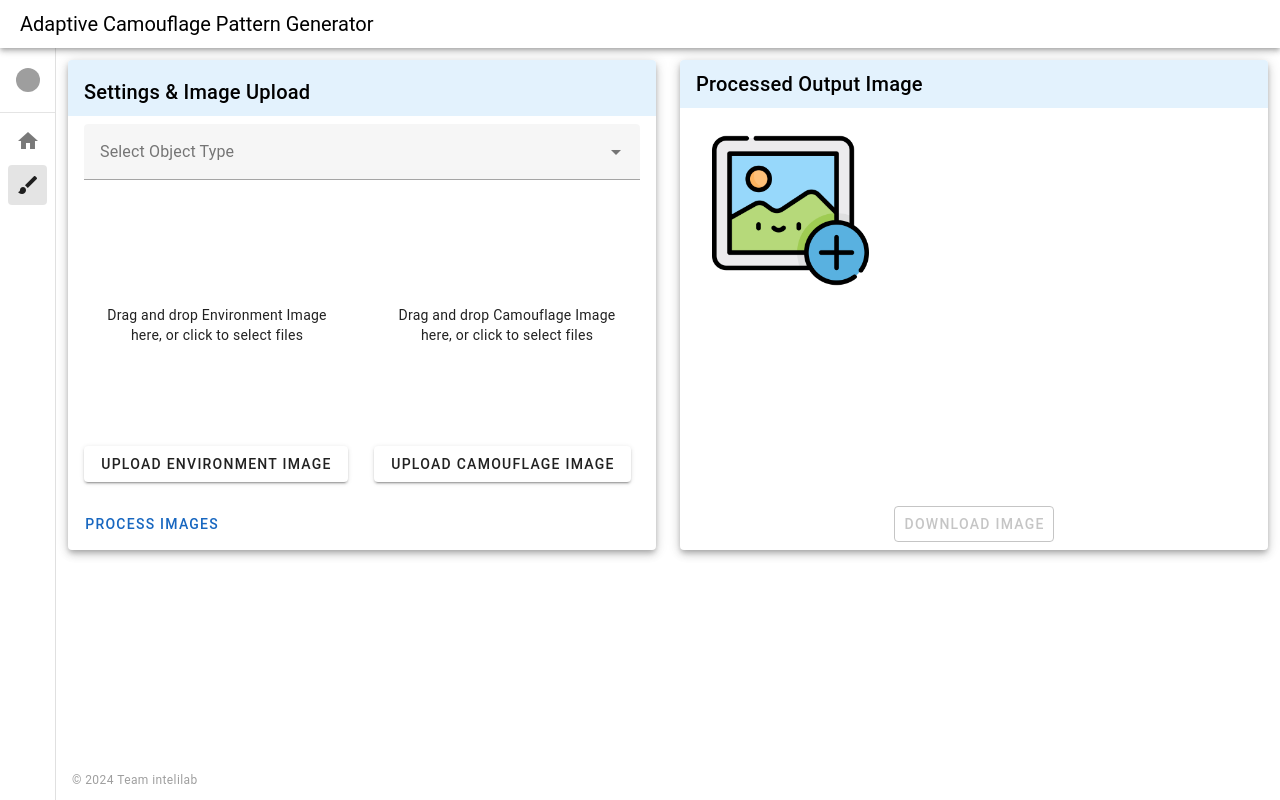
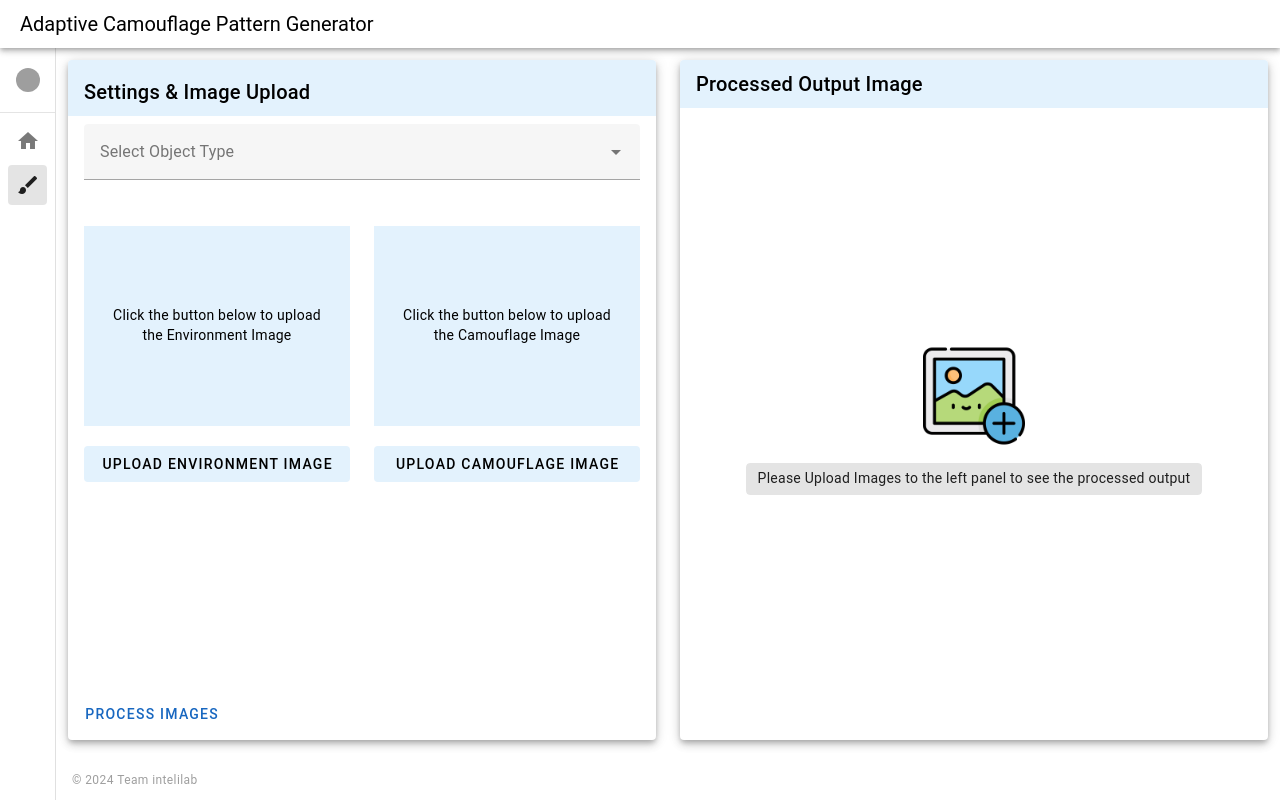
Before and after one commit to ncj1997/cgrz-frontend, a Vue app: page /apply-pattern in a window 1280 px wide. Built offline with nearby package versions, Linux system fonts and the light colour scheme; grey boxes are pictures that could not be loaded.

Commit message:
ui enhancements

```diff
--- a/src/components/ProcessedYoloImage.vue
+++ b/src/components/ProcessedYoloImage.vue
@@ -2,57 +2,68 @@
   <v-card elevation="5" class="processed-image-card">
     <v-card-title class="bg-blue-lighten-5 mb-2">Processed Output Image</v-card-title>
 
-    <v-card-text class="text-center">
+    <v-card-text class="d-flex justify-center align-center">
       <v-container>
-        <v-row justify="center">
-          <v-col cols="12" class="text-center">
+        <v-row>
+          <v-col>
             <!-- Loading Indicator -->
-            <v-container v-if="loading">
+            <v-container class="d-flex justify-center align-center" v-if="loading">
+              <v-row class="text-center">
+                <v-col class="text-center">
+                  <!-- Using v-img to display the GIF -->
+                  <v-img class="mx-auto" src="../../public/static/computer.gif" alt="Sample GIF" width="150"
+                    height="150" contain></v-img>
+                  <span>
+                    Selected Images are being Uploading
+                  </span>
+                </v-col>
+              </v-row>
+            </v-container>
+            <v-container v-else-if="imageUrl">
+              <v-row>
+                <!-- <v-img class="mx-auto" :src="imageUrl" max-width="60%" contain /> -->
+                <v-img class="mx-auto" :src="imageUrl"  max-width="400">
+                  <template v-slot:placeholder>
+                    <v-progress-circular class="mx-auto" indeterminate color="primary"></v-progress-circular>
+                  </template>
+                </v-img>
+              </v-row>
+              <v-row>
+                <v-chip variant="outlined" label color="success" class="mx-auto mt-4"
+                  v-if="detectionResult && !loading">{{
+                    detectionResult }}</v-chip>
+              </v-row>
+              <v-row>
+                <v-btn variant="outlined" color="primary" class="mx-auto mt-4" @click="downloadImage"
+                  :disabled="!imageUrl">
+                  Download Image
+                </v-btn>
+              </v-row>
+            </v-container>
+            <v-container class="d-flex justify-center align-center" v-else>
+
               <v-row class="text-center">
                 <v-col>
-                  <v-img
-                    class="mx-auto"
-                    src="../../static/pictures.png"
-                    width="150"
-                    height="150"
-                    contain
-                  />
-                  <p>Processing images, please wait...</p>
+                  <v-img class="mx-auto" src="../assets/add-image.png" max-width="8vw" contain />
+                  <v-chip class="mt-4 mx-auto" label>Please Upload Images to the left panel to see the processed
+                    output</v-chip>
                 </v-col>
               </v-row>
             </v-container>
 
+
             <!-- Display the processed image or placeholder -->
-            <v-img
-              v-else-if="imageUrl"
-              :src="imageUrl"
-              max-width="100%"
-              contain
-            />
-            <v-img
-              v-else
-              src="../assets/add-image.png"
-              max-width="30%"
-              contain
-            />
+
+
 
             <!-- Display the detection result if available -->
-            <p v-if="detectionResult && !loading" class="mt-2">{{ detectionResult }}</p>
+
           </v-col>
         </v-row>
       </v-container>
     </v-card-text>
 
-    <v-card-actions>
-      <v-btn
-        variant="outlined"
-        class="mx-auto"
-        @click="downloadImage"
-        :disabled="!imageUrl"
-      >
-        Download Image
-      </v-btn>
-    </v-card-actions>
+
   </v-card>
 </template>
 
--- a/src/components/ProgressPanel.vue
+++ b/src/components/ProgressPanel.vue
@@ -59,7 +59,7 @@
     <v-card-title class="bg-blue-lighten-5" :class="{ 'pt-4': !loading }">Progress Updates</v-card-title>
     <v-card-text class="d-flex justify-center align-center">
 
-      <v-container v-if="loading">
+      <v-container  v-if="loading">
         <v-row class="text-center">
           <v-col class="text-center">
             <!-- Using v-img to display the GIF -->
@@ -72,7 +72,7 @@
         </v-row>
       </v-container>
 
-      <v-container v-else>
+      <v-container  v-else>
         <v-row class="text-center">
           <v-col class="text-center">
             <!-- Using v-img to display the GIF -->
--- a/src/components/SettingsAndImageUpload.vue
+++ b/src/components/SettingsAndImageUpload.vue
@@ -13,26 +13,31 @@
         <v-row>
           <!-- Environment Image Upload -->
           <v-col>
-            <div class="drop-area" @dragover.prevent @drop.prevent="handleDrop" @click="openFilePicker">
-              <div v-if="!environmentImagePreview" class="my-10">
-                <p>Drag and drop Environment Image here, or click to select files</p>
+            <div class="drop-area  text-center" :class="{ 'bg-blue-lighten-5': !environmentImagePreview }"
+              @click="openFilePicker">
+              <div v-if="!environmentImagePreview" class="my-10 ">
+                <p>Click the button below to upload the Environment Image</p>
               </div>
               <img v-if="environmentImagePreview" :src="environmentImagePreview" class="preview-image" />
+
             </div>
-            <v-file-input ref="environmentFileInput" @change="previewEnvironmentImage" accept="image/jpeg, image/png" style="display: none" />
-            <v-btn @click="openEnvironmentFilePicker">Upload Environment Image</v-btn>
+            <v-file-input ref="environmentFileInput" @change="previewEnvironmentImage" accept="image/jpeg, image/png"
+              style="display: none" />
+            <v-btn width="100%" variant="flat" color="blue-lighten-5 mx-auto" @click="openEnvironmentFilePicker">Upload Environment
+              Image</v-btn>
           </v-col>
 
           <!-- Camouflage Image Upload -->
           <v-col>
-            <div class="drop-area" @dragover.prevent @drop.prevent="handleDropCamouflage" @click="openCamouflageFilePicker">
-              <div v-if="!camouflageImagePreview" class="my-10">
-                <p>Drag and drop Camouflage Image here, or click to select files</p>
+            <div class="drop-area" :class="{'bg-blue-lighten-5': !camouflageImagePreview}">
+              <div v-if="!camouflageImagePreview"  class="my-10">
+                <p>Click the button below to upload the Camouflage Image</p>
               </div>
               <img v-if="camouflageImagePreview" :src="camouflageImagePreview" class="preview-image" />
             </div>
-            <v-file-input ref="camouflageFileInput" @change="previewCamouflageImage" accept="image/jpeg, image/png" style="display: none" />
-            <v-btn @click="openCamouflageFilePicker">Upload Camouflage Image</v-btn>
+            <v-file-input ref="camouflageFileInput" @change="previewCamouflageImage" accept="image/jpeg, image/png"
+              style="display: none" />
+            <v-btn  width="100%" variant="flat" color="blue-lighten-5 mx-auto"  @click="openCamouflageFilePicker">Upload Camouflage Image</v-btn>
           </v-col>
         </v-row>
       </v-form>
@@ -48,7 +53,7 @@ export default {
   data() {
     return {
       selectedObjectType: null,
-      objectTypes: ['Humans', 'Vehicles'],
+      objectTypes: ['Human', 'Vehicles'],
       environmentImage: null,  // Correct binding for environment image
       camouflageImage: null,   // Correct binding for camouflage image
       environmentImagePreview: '',
@@ -149,7 +154,6 @@ export default {
 .drop-area {
   padding: 20px;
   text-align: center;
-  cursor: pointer;
   display: flex;
   justify-content: center;
   align-items: center;
@@ -160,6 +164,6 @@ export default {
 
 .preview-image {
   max-width: 100%;
-  height: 100px;
+  height: 100%;
 }
 </style>
--- a/src/pages/apply-pattern.vue
+++ b/src/pages/apply-pattern.vue
@@ -3,7 +3,7 @@
     <v-row>
       <!-- Left Panel: Settings and Image Upload -->
       <v-col>
-        <SettingsAndImageUpload @upload="processImages" />
+        <SettingsAndImageUpload height="85vh" @upload="processImages" />
       </v-col>
 
       <!-- Right Panel: Processed YOLO Image -->
```
